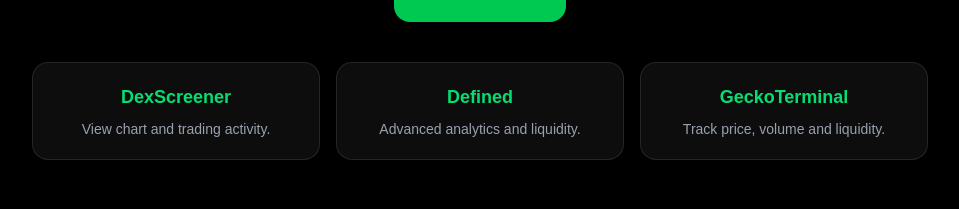
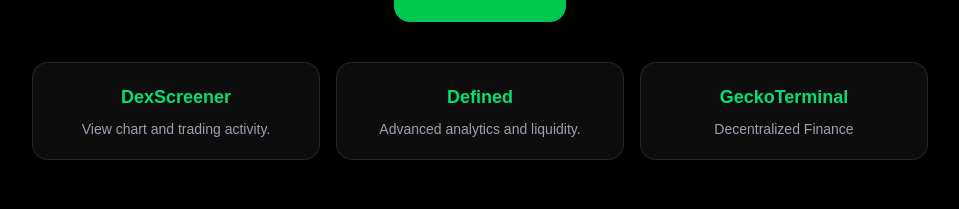
Before and after one commit to xcroo/panghod, a Next.js app: page / in a window 1280 px wide. Shown: the part 802-1011 px from the top of the page, without its empty margins (160-1119 px from the left). Built offline with nearby package versions, Linux system fonts and the light colour scheme.

Commit message:
Fix chart cards position

```diff
--- a/app/page.tsx
+++ b/app/page.tsx
@@ -1,6 +1,6 @@
 export default function Home() {
   const buyLink =
-    "https://app.uniswap.org/swap?outputCurrency=0x1527deb13ae41b34450e93b0a6123fafdaaf1b03";
+    "https://bow.fun/?token=0x1527deb13ae41b34450e93b0a6123fafdaaf1b03";
 
   return (
     <main className="min-h-screen bg-black text-white overflow-hidden">
@@ -130,7 +130,7 @@
     </a>
 
     <a
-      href="https://www.geckoterminal.com/id/robinhood/pools/0xd533bc6fe81ca62950ce2ea677ed4c45c134e301"
+      href="https://app.uniswap.org/swap?outputCurrency=0x1527deb13ae41b34450e93b0a6123fafdaaf1b03"
       target="_blank"
       rel="noopener noreferrer"
       className="bg-white/5 border border-white/10 rounded-2xl p-5 hover:border-green-500/50 hover:bg-white/10 transition"
@@ -140,7 +140,7 @@
       </h3>
 
       <p className="text-gray-400 text-sm mt-2">
-        Track price, volume and liquidity.
+        Decentralized Finance
       </p>
     </a>
 
```
